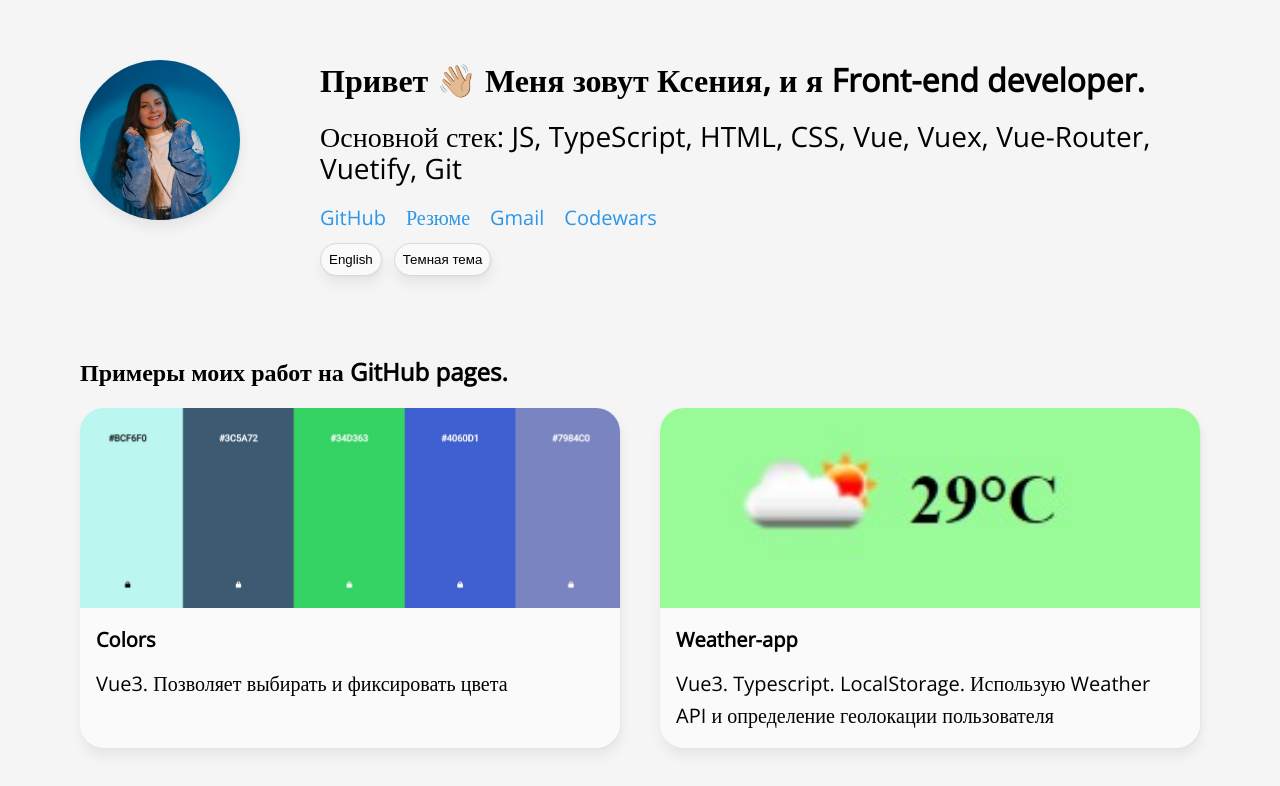
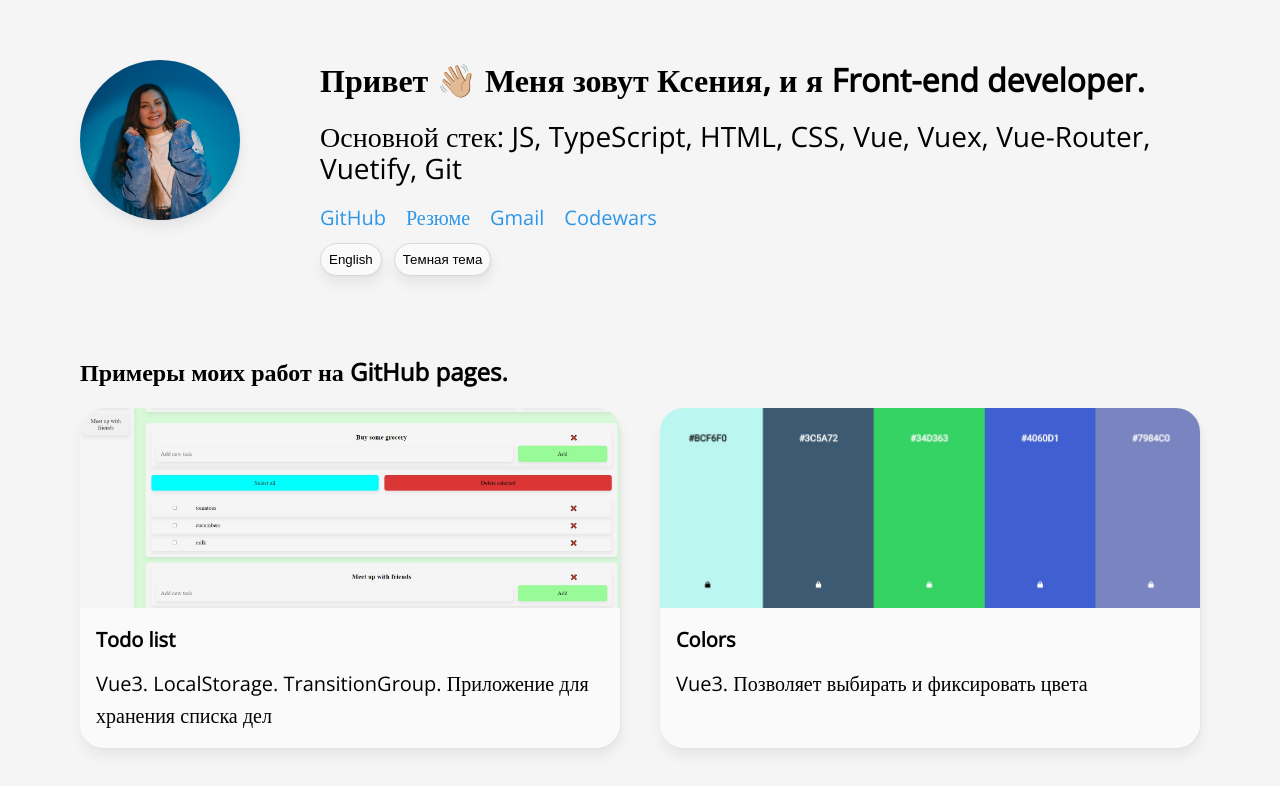
Before and after one commit to stupinaki/myPortfolio, a Vue app: page / in a window 1280 px wide. Shown: the top 786 px of the page. Built offline with nearby package versions, Linux system fonts and the light colour scheme.

Commit message:
add todo list project

```diff
--- a/src/data/projectsData.js
+++ b/src/data/projectsData.js
@@ -15,8 +15,19 @@ import AstraLabStart from "@/assets/astralab-start.jpg";
 import AstraLabEnd from "@/assets/astralab-end.jpg";
 import WeatherAppStart from "@/assets/weather-app-start.jpg";
 import WeatherAppEnd from "@/assets/weather-app-end.jpg";
+import TodoStart from "@/assets/to-do-start.jpg";
+import TodoEnd from "@/assets/to-do-end.jpg";
 
 export const projectsCards = [
+    {
+        id: 9,
+        projectName: 'Todo list',
+        imgStart: TodoStart,
+        imgEnd: TodoEnd,
+        url: 'https://stupinaki.github.io/to-do-list/',
+        description: 'Vue3. LocalStorage. TransitionGroup. Приложение для хранения списка дел',
+        descriptionEnglish: 'Vue3. LocalStorage. TransitionGroup',
+    },
     {
         id: 6,
         projectName: 'Colors',
@@ -50,8 +61,8 @@ export const projectsCards = [
         imgStart: NotabStart,
         imgEnd: NotabEnd,
         url: 'https://stupinaki.github.io/NOTAB/',
-        description: 'HTML, CSS. Адаптивная верстка.',
-        descriptionEnglish: 'HTML, CSS. Adaptive layout.',
+        description: 'HTML, CSS. Адаптивная верстка',
+        descriptionEnglish: 'HTML, CSS. Adaptive layout',
     },
     {
         id: 2,
@@ -59,8 +70,8 @@ export const projectsCards = [
         imgStart: TestSiteStart,
         imgEnd: TestSiteEnd,
         url: 'https://stupinaki.github.io/Relvise/',
-        description: 'HTML, CSS. Адаптивная верстка.',
-        descriptionEnglish: 'HTML, CSS. Adaptive layout.',
+        description: 'HTML, CSS. Адаптивная верстка',
+        descriptionEnglish: 'HTML, CSS. Adaptive layout',
     },
     {
         id: 1,
@@ -68,8 +79,8 @@ export const projectsCards = [
         imgStart: MedicalNotesStart,
         imgEnd: MedicalNotesEnd,
         url: 'https://stupinaki.github.io/medical-notes/#/doctors',
-        description: 'React. Приложение для медицинских заметок, использующее Local Storage.',
-        descriptionEnglish: 'React. A medical notes app using Local Storage.',
+        description: 'React. Приложение для медицинских заметок, использующее Local Storage',
+        descriptionEnglish: 'React. A medical notes app using Local Storage',
     },
     {
         id: 5,
@@ -77,8 +88,8 @@ export const projectsCards = [
         imgStart: UserPostsTypeScriptStart,
         imgEnd: UserPostsTypeScriptEnd,
         url: 'https://stupinaki.github.io/user-posts-typeScript/',
-        description: 'Vue2, TypeScript. Список постов с возможностью удаления и добавления новых. Используются fetch запросы.',
-        descriptionEnglish: 'Vue2, Typescript. List of posts with the ability to delete and add new ones. Fetch requests are used.',
+        description: 'Vue2, TypeScript. Список постов с возможностью удаления и добавления новых. Используются fetch запросы',
+        descriptionEnglish: 'Vue2, Typescript. List of posts with the ability to delete and add new ones. Fetch requests are used',
     },
     {
         id: 4,
```
Also changed, not shown: src/assets/to-do-end.jpg (added), src/assets/to-do-start.jpg (added).
